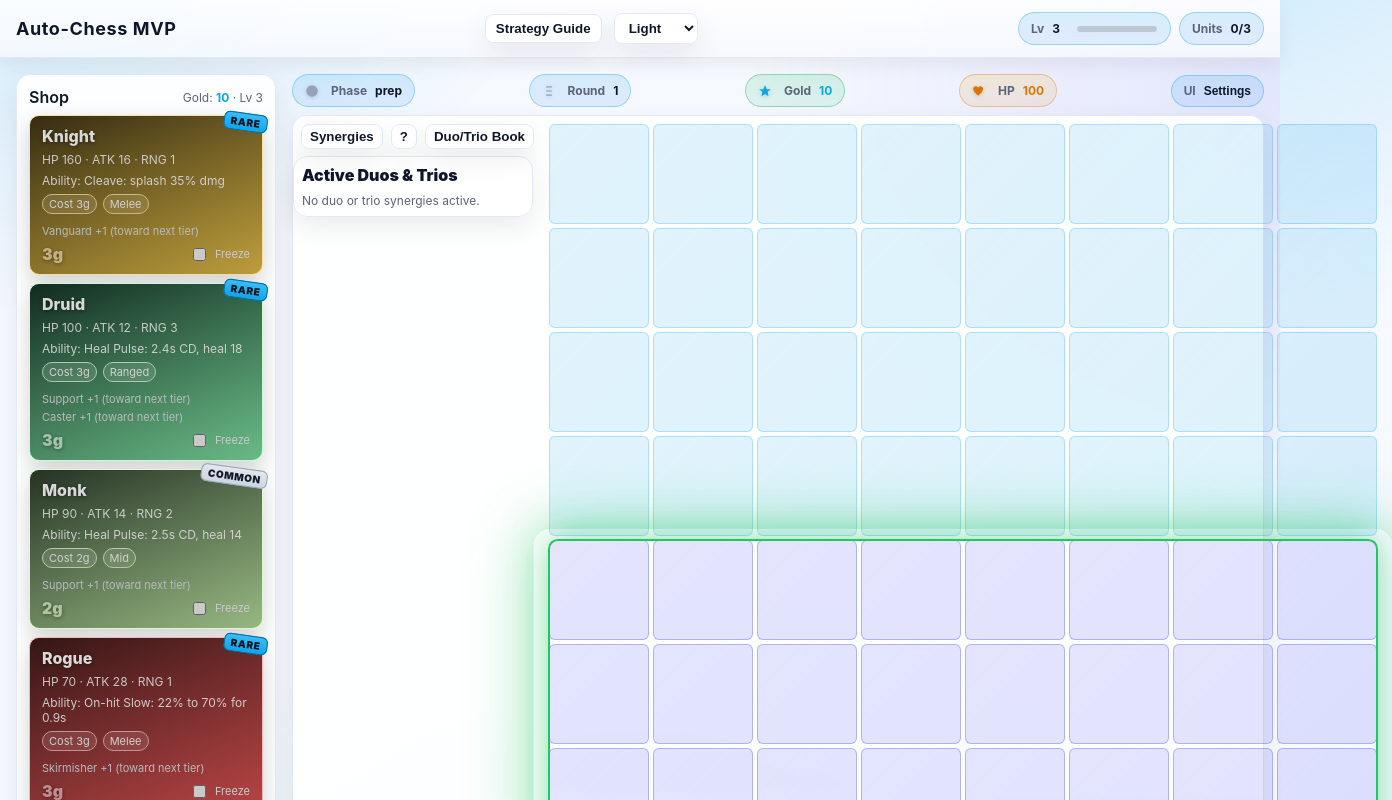
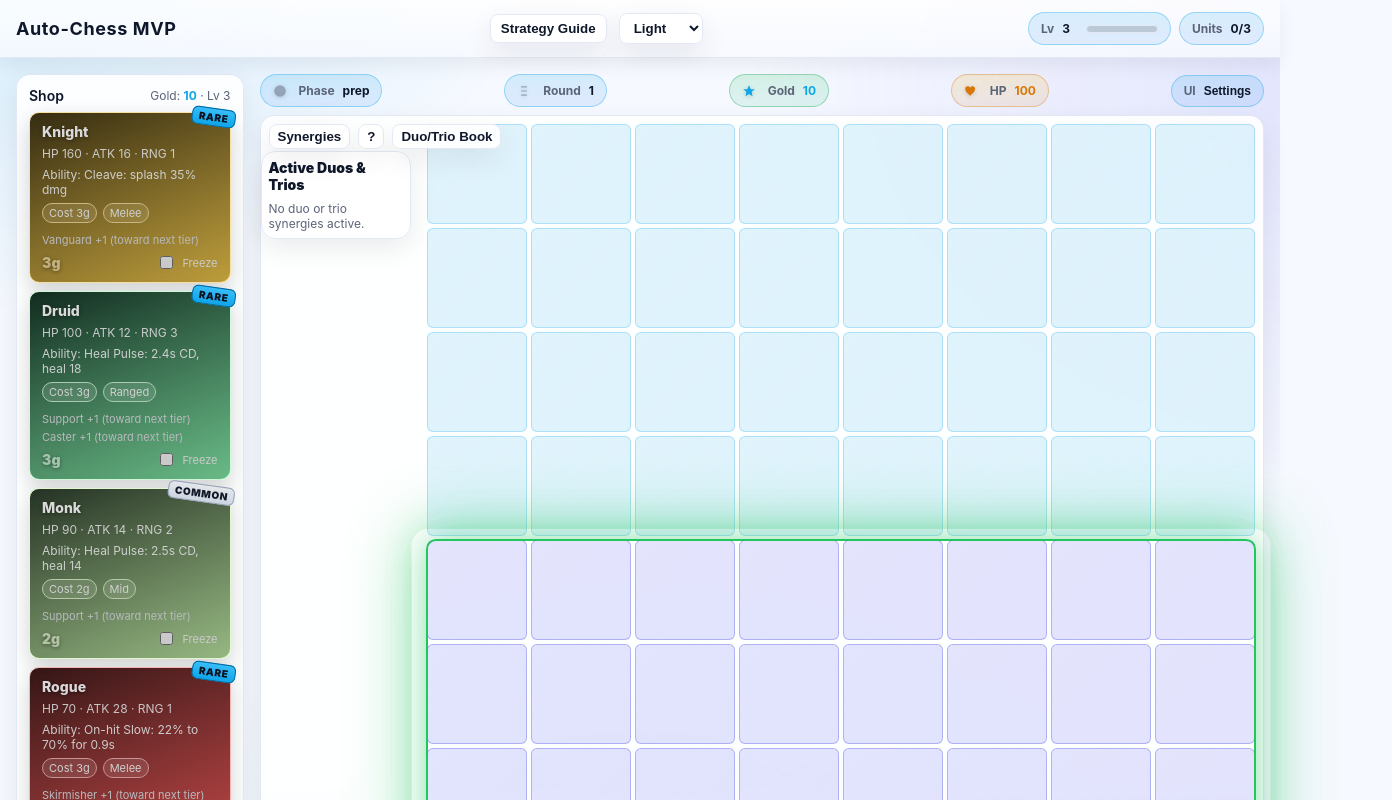
Before and after one commit to pattyboyy/autochess, a React (Vite) app: page / in a window 1280 px wide. Shown: the top 800 px of the page, 1392 px wide, since content can reach past the window. Built offline with nearby package versions, Linux system fonts and the light colour scheme.

Commit message:
hgfdfhdg

```diff
--- a/src/ui/App.tsx
+++ b/src/ui/App.tsx
@@ -120,7 +120,7 @@ function QuickHUD(): JSX.Element {
     <div style={{ display: 'flex', alignItems: 'center', gap: 8 }}>
       <div className="pill" title={`Level ${level} · XP ${xp}/${xpToNext}`} style={{ cursor: 'default' }}>
         <span className="key">Lv</span> <strong>{level}</strong>
-        <div style={{ width: 80, height: 6, background: 'rgba(0,0,0,0.15)', borderRadius: 999, overflow: 'hidden', border: '1px solid var(--panel-border)', marginLeft: 8 }}>
+        <div style={{ width: '5rem', height: 6, background: 'rgba(0,0,0,0.15)', borderRadius: 999, overflow: 'hidden', border: '1px solid var(--panel-border)', marginLeft: 8 }}>
           <div style={{ width: `${pct*100}%`, height: '100%', background: 'linear-gradient(90deg, var(--accent), #fff)', borderRadius: 999 }} />
         </div>
       </div>
--- a/src/ui/theme.css
+++ b/src/ui/theme.css
@@ -190,7 +190,7 @@ main {
 
 .game-grid {
   display: grid;
-  grid-template-columns: 260px 1fr;
+  grid-template-columns: 16.25rem 1fr;
   gap: 16px;
   position: relative;
 }
@@ -207,6 +207,11 @@ main {
 }
 
 /* Responsive adjustments */
+@media (max-width: 1440px) {
+  html {
+    font-size: 14px;
+  }
+}
 @media (max-width: 1200px) {
   .game-grid {
     grid-template-columns: 1fr;
--- a/src/web/Game.tsx
+++ b/src/web/Game.tsx
@@ -148,7 +148,7 @@ function DuoPanel(): JSX.Element {
     return active;
   }, [board, units]);
   return (
-    <div className="panel soft" style={{ padding: 8, position: 'sticky', top: 96, marginTop: 40 }}>
+    <div className="panel soft" style={{ padding: '0.5rem', position: 'sticky', top: '6rem', marginTop: '2.5rem' }}>
       <div style={{ fontWeight: 900, marginBottom: 8 }}>Active Duos & Trios</div>
       <div style={{ display: 'grid', gap: 6 }}>
         {items.length === 0 && <div style={{ fontSize: 12, color: 'var(--muted)' }}>No duo or trio synergies active.</div>}
@@ -287,7 +287,7 @@ function SettingsMenu(): JSX.Element {
         <span className="key">UI</span> <strong>Settings</strong>
       </button>
       {open && (
-        <div style={{ position: 'absolute', top: '100%', right: 0, marginTop: 6, background: 'var(--panel)', border: '1px solid var(--panel-border)', borderRadius: 10, boxShadow: 'var(--shadow)', padding: 10, zIndex: 5, width: 240 }}>
+        <div style={{ position: 'absolute', top: '100%', right: 0, marginTop: 6, background: 'var(--panel)', border: '1px solid var(--panel-border)', borderRadius: 10, boxShadow: 'var(--shadow)', padding: 10, zIndex: 5, minWidth: 220 }}>
           <div style={{ display: 'grid', gap: 10 }}>
             <label style={{ display: 'flex', alignItems: 'center', justifyContent: 'space-between', gap: 8, fontSize: 12, color: 'var(--text)' }}>
               <span>Always show ranges</span>
@@ -614,7 +614,7 @@ export function Game(): JSX.Element {
         </div>
         <div style={{ position: 'relative', transition: 'transform 60ms ease', transform: shakeKey ? `translate(${(Math.random()*4-2)*(useGameStore.getState().shakeIntensity||1)}px, ${(Math.random()*4-2)*(useGameStore.getState().shakeIntensity||1)}px)` : 'none' }} className="panel soft" >
           <SynergyStrip onOpenSynergyBook={() => setShowSynergyBook(true)} />
-          <div style={{ display: 'grid', gridTemplateColumns: '240px 1fr', gap: 8, alignItems: 'start' }}>
+          <div style={{ display: 'grid', gridTemplateColumns: 'minmax(auto, 240px) 1fr', gap: 8, alignItems: 'start' }}>
             <DuoPanel />
             <Board />
           </div>
```
